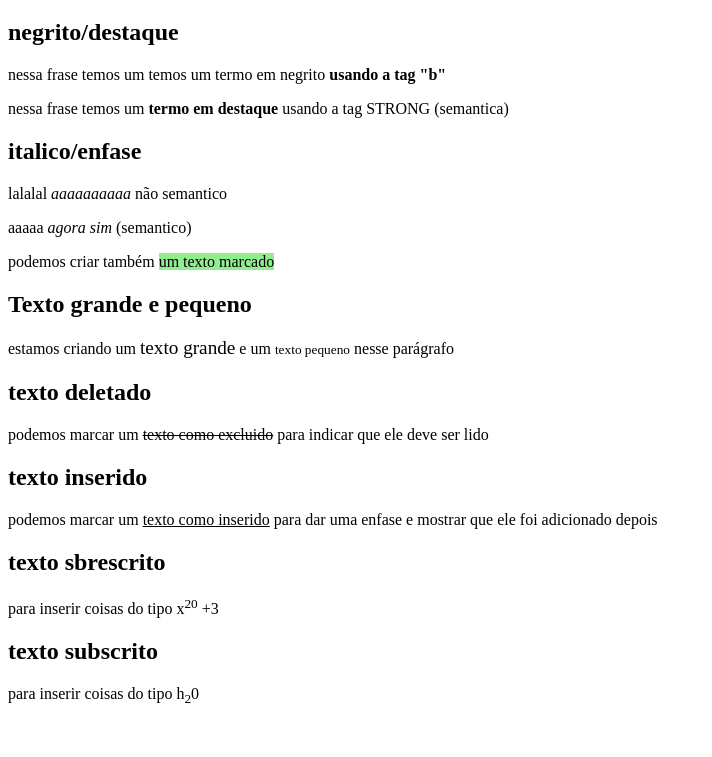
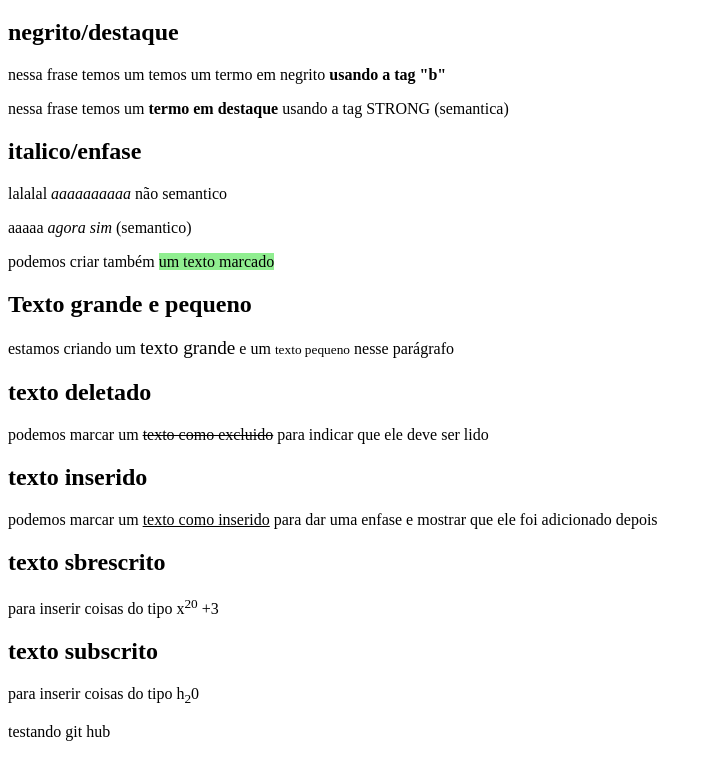
Before and after one commit to Leonardo-Valerio/html-css, a plain HTML site: page ex/ex008/index.html in a window 1280 px wide. Shown: the part 61-818 px from the top of the page, without its empty margins (0-712 px from the left). Drawn offline with Linux system fonts and the light colour scheme.

Commit message:
adicionei teste

```diff
--- a/ex/ex008/index.html
+++ b/ex/ex008/index.html
@@ -30,5 +30,6 @@
     <p>para inserir coisas do tipo x<sup>20</sup> +3</p>
     <h2>texto subscrito</h2>
     <p>para inserir coisas do tipo h<sub>2</sub>0</p>
+    <p>testando git hub</p>
 </body>
 </html>
```
